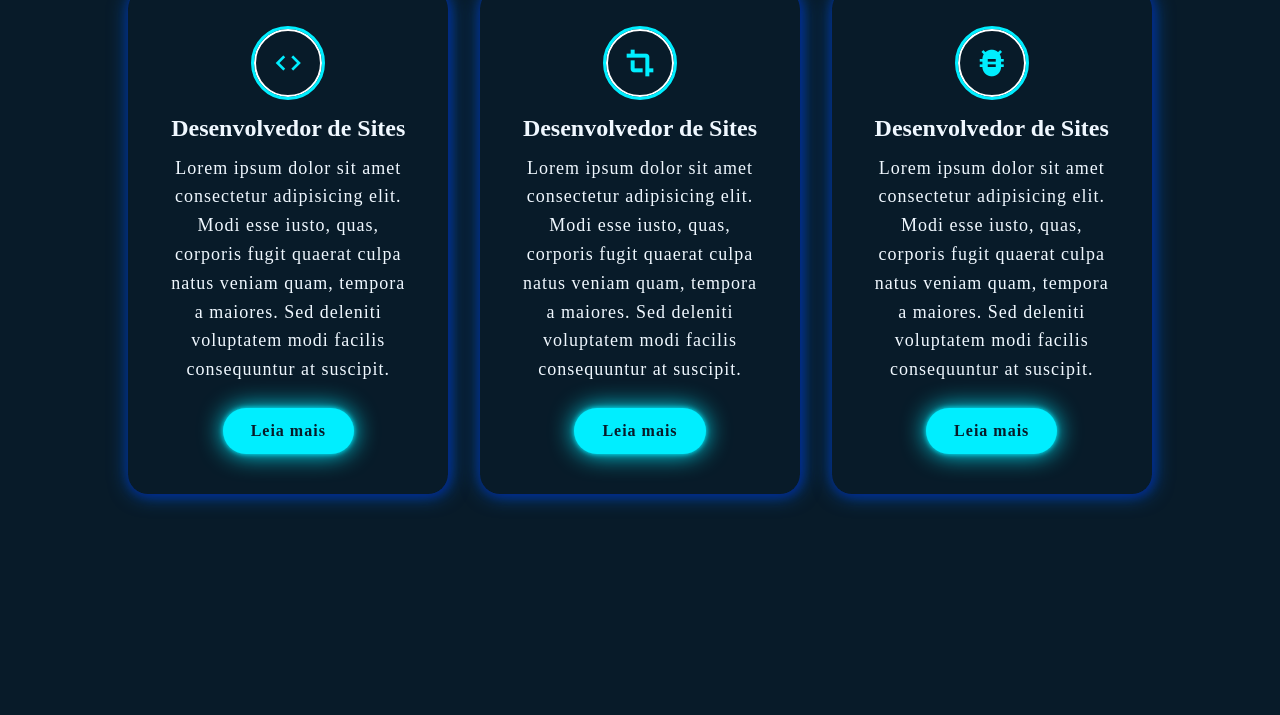
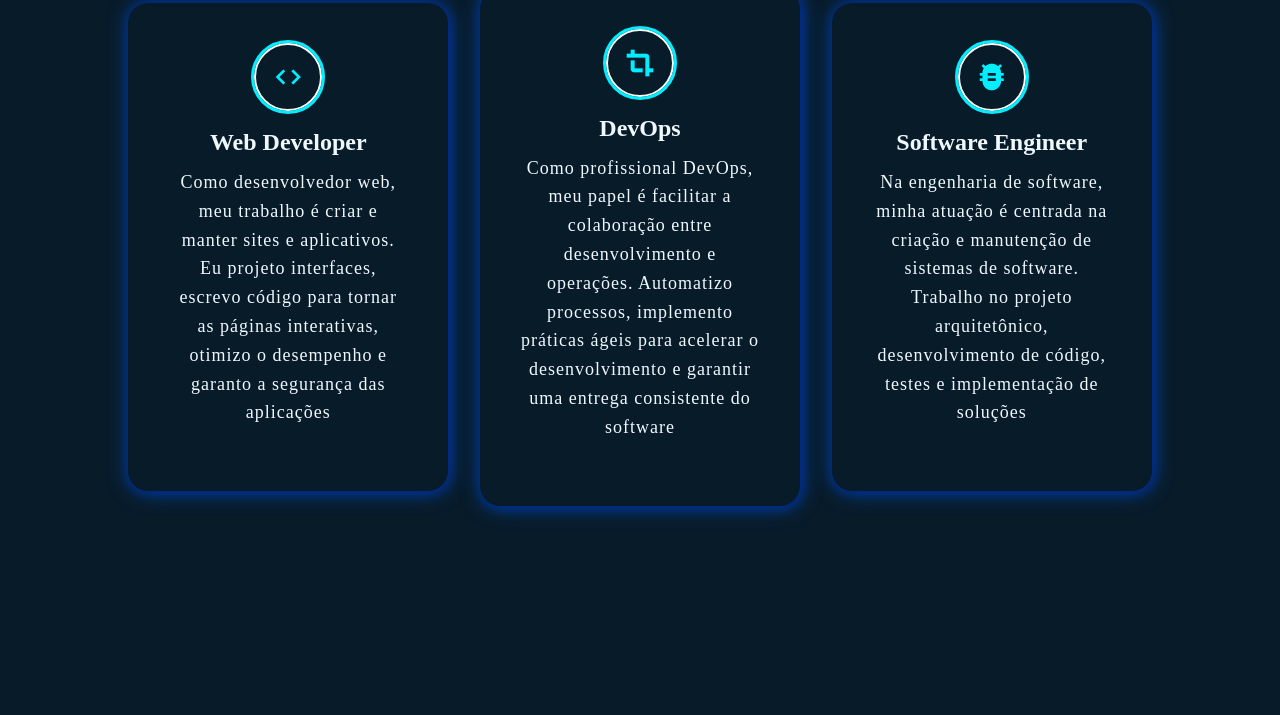
Before and after one commit to MatheusBarbosa01/Portfolio, a plain HTML site: page index.html in a window 1280 px wide. Shown: the part 1812-2527 px from the top of the page. Drawn offline with nearby package versions, Linux system fonts and the light colour scheme.

Commit message:
atualizando index.html

```diff
--- a/index.html
+++ b/index.html
@@ -41,7 +41,6 @@
                 <a href="https://wa.me//+5586995105924"><i class='bx bxl-whatsapp' ></i></a>
                 <a href="https://github.com/MatheusBarbosa01"><i class='bx bxl-github' ></i></a>
             </div>
-            <a href="#" class="btn-box">Mais Sobre Mim</a>
         </div>
     </section>
 
@@ -59,7 +58,7 @@
                 e cliente que tem interesse em expandir o negócio adentrando no mercado digital com sites bem estruturados,
                 aumentando a visibilidade e a perfomance do próprio negócio.
             </p>
-            <a href="#" class="btn-box">Mais sobre Mim</a>
+
         </div>
     </section>
     <section id="services0">
@@ -69,21 +68,21 @@
                 <div class="section-services">
                     <div class="services-box">
                         <i class='bx bx-code service-icon' style='color:#00eeff'  ></i>
-                        <h2>Desenvolvedor de Sites</h2>
-                        <p>Lorem ipsum dolor sit amet consectetur adipisicing elit. Modi esse iusto, quas, corporis fugit quaerat culpa natus veniam quam, tempora a maiores. Sed deleniti voluptatem modi facilis consequuntur at suscipit.</p>
-                        <a href="#" class="read">Leia mais</a>
+                        <h2>Web Developer</h2>
+                        <p>Como desenvolvedor web, meu trabalho é criar e manter sites e aplicativos. Eu projeto interfaces, escrevo código para tornar as páginas interativas, otimizo o desempenho e garanto a segurança das aplicações</p>
+
                     </div>
                     <div class="services-box">
                         <i class='bx bxs-crop service-icon' style='color:#00eeff'></i>
-                        <h2>Desenvolvedor de Sites</h2>
-                        <p>Lorem ipsum dolor sit amet consectetur adipisicing elit. Modi esse iusto, quas, corporis fugit quaerat culpa natus veniam quam, tempora a maiores. Sed deleniti voluptatem modi facilis consequuntur at suscipit.</p>
-                        <a href="#" class="read">Leia mais</a>
+                        <h2>DevOps</h2>
+                        <p>Como profissional DevOps, meu papel é facilitar a colaboração entre desenvolvimento e operações. Automatizo processos, implemento práticas ágeis para acelerar o desenvolvimento e garantir uma entrega consistente do software</p>
+
                     </div>
                     <div class="services-box">
                         <i class='bx bxs-bug-alt service-icon' style="color:#00eeff"></i>
-                        <h2>Desenvolvedor de Sites</h2>
-                        <p>Lorem ipsum dolor sit amet consectetur adipisicing elit. Modi esse iusto, quas, corporis fugit quaerat culpa natus veniam quam, tempora a maiores. Sed deleniti voluptatem modi facilis consequuntur at suscipit.</p>
-                        <a href="#" class="read">Leia mais</a>
+                        <h2>Software Engineer</h2>
+                        <p>Na engenharia de software, minha atuação é centrada na criação e manutenção de sistemas de software. Trabalho no projeto arquitetônico, desenvolvimento de código, testes e implementação de soluções</p>
+
                     </div>
                 </div>
             </div>
@@ -290,7 +289,7 @@
             <p>Lorem ipsum dolor sit amet consectetur adipisicing elit. Cum ex esse ipsum deserunt ea et dolor voluptatum. Eveniet, voluptatum nihil beatae ex debitis fuga quibusdam ratione architecto magnam ullam dicta?</p>
             <div class="contact-list">
                 <li><i class='bx bxs-send'></i>mbdocarmo97@gmail.com</li>
-                <li><i class='bx bxs-phone'></i>+55(86)99510-5924</li>
+                <li><i class='bx bxs-phone'></i>(86)99510-5924</li>
             </div>
             <div class="contact-icon">
                 <a href="https://www.linkedin.com/in/matheus-barbosa-137a46234"><i class='bx bxl-linkedin'></i></a>
```
